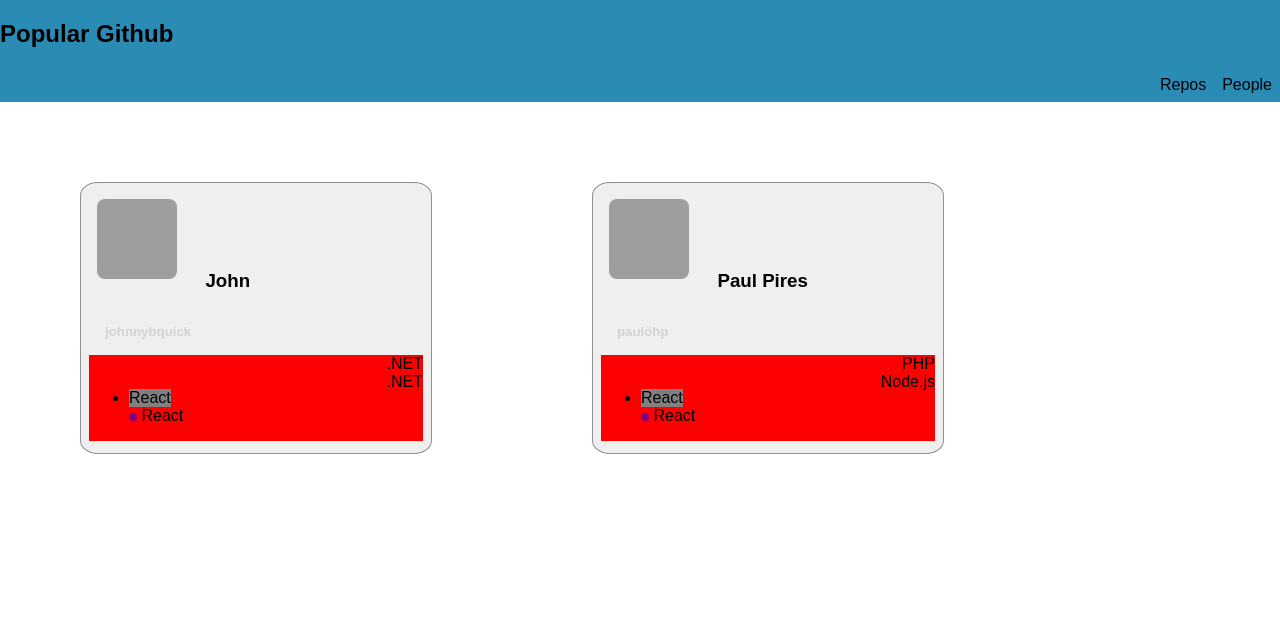
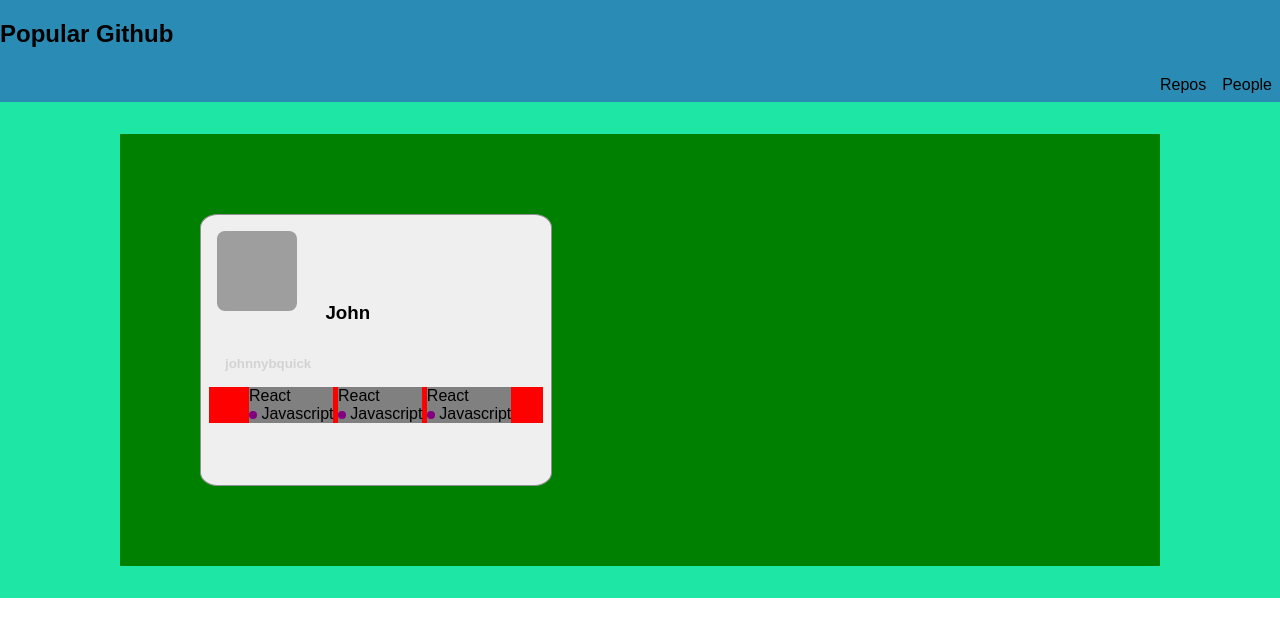
Before and after one commit to edwardz8/02-box-model, a plain HTML site: page index.html in a window 1280 px wide. Drawn offline with Linux system fonts and the light colour scheme; grey boxes are pictures that could not be loaded.

Commit message:
New boxes

```diff
--- a/app.css
+++ b/app.css
@@ -22,6 +22,28 @@ body {
   margin: 0.5rem;
 }
 
+.section {
+  padding: 2rem;
+  background: #1ee6a4;
+}
+
+.container {
+  max-width: 65rem;
+  margin: 0 auto;
+}
+
+.row {
+  overflow: auto;
+  margin: -2rem;
+
+}
+
+.grid {
+  overflow: auto;
+  background: green;
+}
+
+
 .profile {
   background: #efefef;
   overflow:auto;
@@ -32,7 +54,6 @@ body {
   border: solid 1px #909090;
   border-radius: 5%;
   margin: 5rem;
-  position: relative;
 }
 
 .profile__bottom {
@@ -59,17 +80,6 @@ img {
   border-radius: 0.5rem;
 }
 
-.profile__bottom {
-  overflow: auto;
-  background: red;
-}
-
-/*.grid {
-  overflow: auto;
-  background: blue;
-}
-*/
-
 a {
   float: right;
   text-decoration: none;
@@ -88,3 +98,7 @@ a {
   height: 0.5rem;
   width: 0.5rem;
 }
+
+.repo-language {
+ color: black;
+}
--- a/index.html
+++ b/index.html
@@ -1,10 +1,12 @@
 <!DOCTYPE html>
 <html>
+
 <head>
   <meta charset="utf-8">
   <title>grid</title>
   <link rel="stylesheet" href="app.css">
 </head>
+
 <body>
 
   <header class="headline">
@@ -16,67 +18,46 @@
     </nav>
   </header>
 
+  <main>
+    <div class="section">
+      <div class="container">
 
+        <div class="grid">
+          <div class="grid-item">
 
-  <main>
             <div class="profile">
               <div class="profile__top">
-      <div class="grid">
                 <img src="https://avatars0.githubusercontent.com/u/5266810?v=3&s=460" alt="profile-image">
                 <h3 class="profile-name">John</h3>
                 <h5 class="profile-username">johnnybquick</h5>
               </div>
-  </div>
-  <div class="profile__bottom">
-    <a href="#">.NET</a><br>
-    <a href="#">.NET</a>
-    <ul>
-      <li>
-        <span class="repo">React</span><br>
-        <span class="react-dot"></span>
-        <span class="repo-language">React</span>
+
+              <ul class="profile__bottom">
+                <li class="repo">
+                  <span class="repo__name">React</span><br>
+
+                  <span class="repo-language"><span class="react-dot"></span> Javascript</span>
+                </li>
+                <li class="repo">
+                  <span class="repo__name">React</span><br>
+
+                  <span class="repo-language"><span class="react-dot"></span> Javascript</span>
+                </li>
+                <li class="repo">
+                  <span class="repo__name">React</span><br>
+
+                  <span class="repo-language"><span class="react-dot"></span> Javascript</span>
                 </li>
               </ul>
             </div>
           </div>
-    <div></div>
 
-    <div class="profile">
-    <div class="profile__top">
-      <img src="https://avatars3.githubusercontent.com/u/1068915?v=3&s=460" alt="profile-image">
-      <h3 class="profile-name">Paul Pires</h3>
-      <h5 class="profile-username">paulohp</h5>
-    </div>
-    <div class="profile__bottom">
-    <a href="#">PHP</a><br>
-    <a href="#">Node.js</a>
-    <ul>
-      <li>
-        <span class="repo">React</span><br>
-        <span class="react-dot"></span>
-        <span class="repo-language">React</span>
-      </li>
-    </ul>
         </div>
       </div>
-    <div></div>
-
-    <!--<div class="profile">
-    <div class="profile__top">
-      <img src="https://avatars2.githubusercontent.com/u/6173469?v=3&s=460" alt="profile-image">
-      <h3 class="profile-name">Steve Kochaver</h3>
-      <h5 class="profile-username">skochaver</h5>
     </div>
-    <div class="profile__bottom">
-    <a href="#">Python</a><br>
-    <a href="#">Python</a>
-  </div>
-    </div>
--->
-
-
   </main>
 
 
 </body>
+
 </html>
```
Lines whose indentation alone changed are shown as unchanged.
